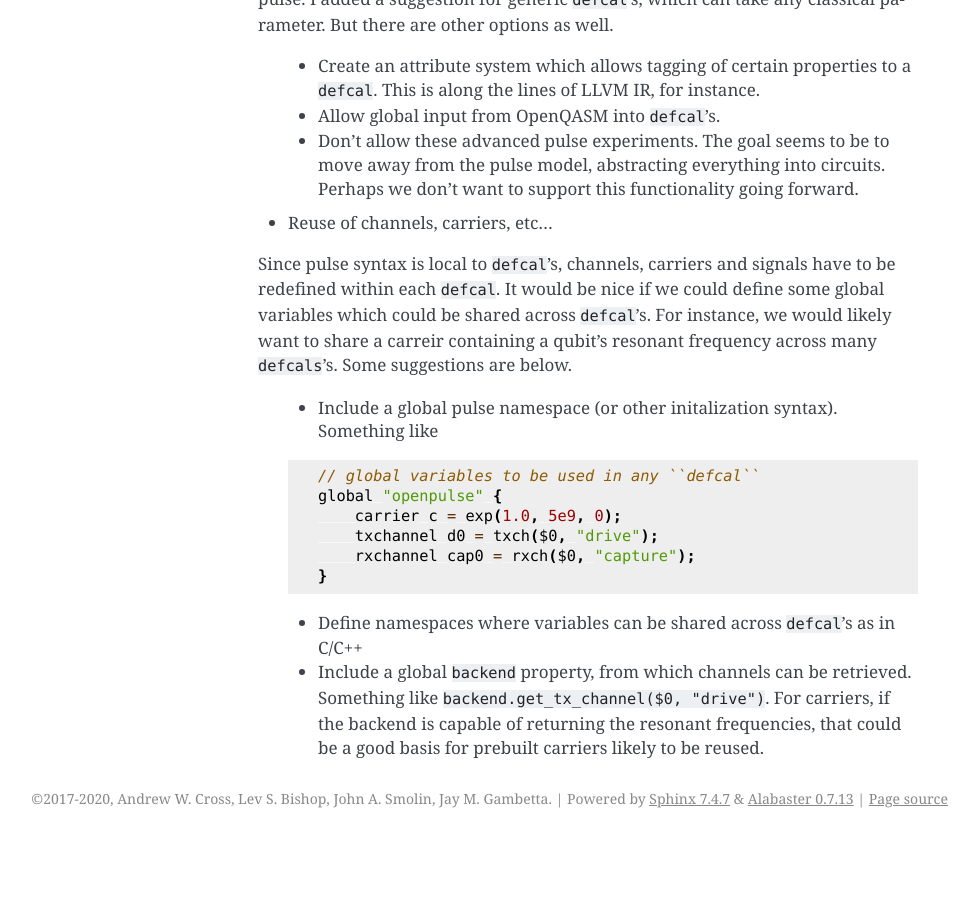
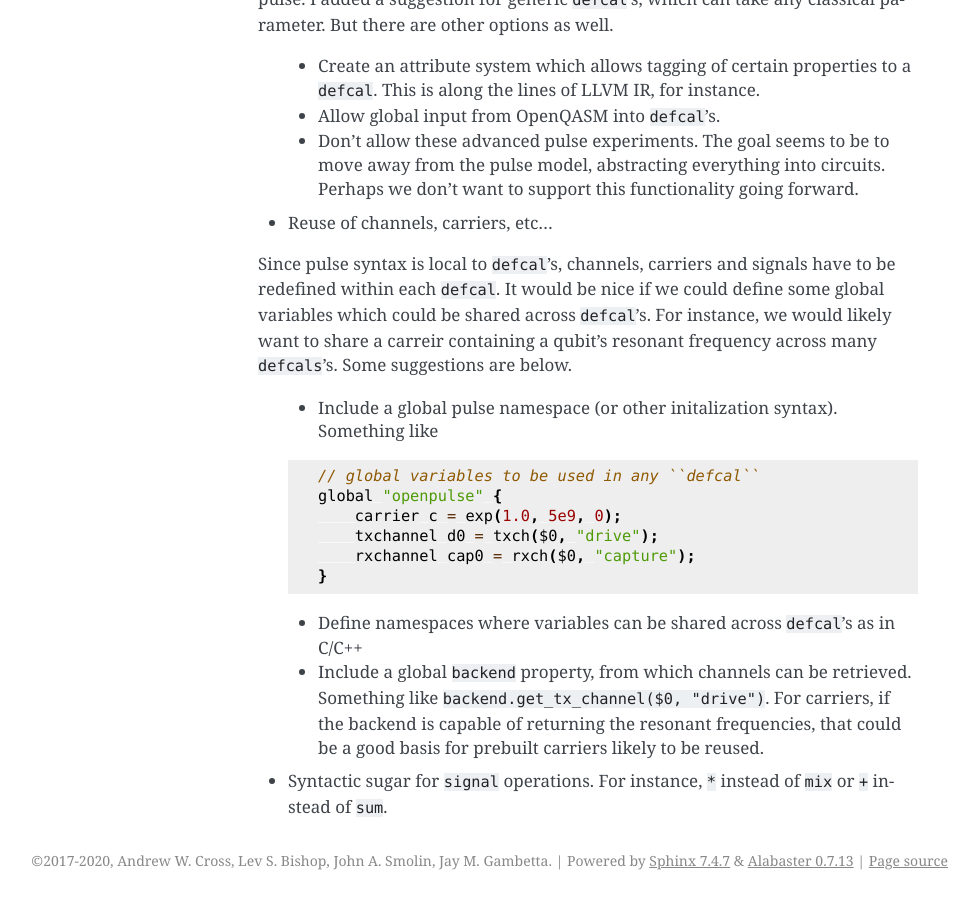
Before and after one commit to openqasm/openqasm, a Sphinx documentation site: the page built from source/language/openpulse.rst, in a window 1280 px wide and 900 px high, scrolled down 13387 px. Shown: the whole window, without its empty margins (162-1141 px from the left). Built offline with Sphinx 7.4.7, drawn with Linux system fonts in a browser that asks for light colours; before the commit the page ends 14225 px from its top, so only the background shows below that.

Commit message:
Add syntactic sugar comment

```diff
--- a/source/language/openpulse.rst
+++ b/source/language/openpulse.rst
@@ -690,3 +690,5 @@ many ``defcals``'s. Some suggestions are below.
 
     - Define namespaces where variables can be shared across ``defcal``'s as in C/C++
     - Include a global ``backend`` property, from which channels can be retrieved. Something like ``backend.get_tx_channel($0, "drive")``. For carriers, if the backend is capable of returning the resonant frequencies, that could be a good basis for prebuilt carriers likely to be reused.
+
+- Syntactic sugar for ``signal`` operations. For instance, ``*`` instead of ``mix`` or ``+`` instead of ``sum``.
```
